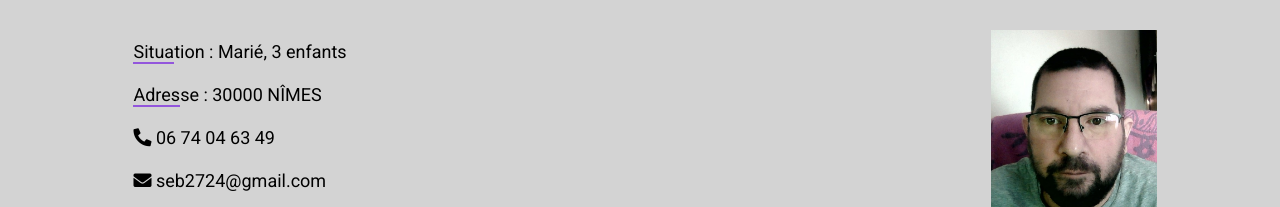
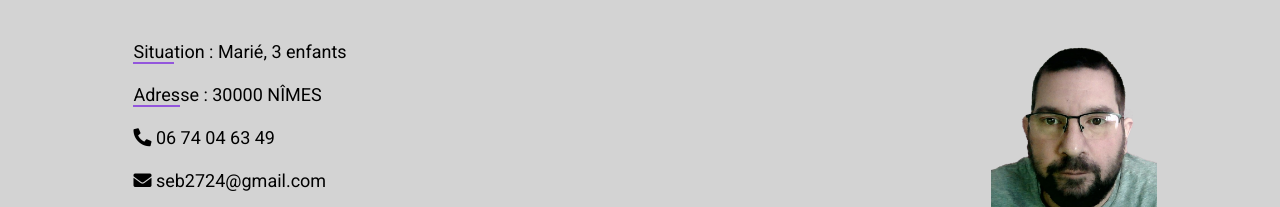
Before and after one commit to SebV30/CV, a website: page index.html in a window 1280 px wide. Shown: the part 188-395 px from the top of the page. Drawn offline with nearby package versions, Linux system fonts and the light colour scheme.

Commit message:
Modif photo identité

```diff
--- a/index.html
+++ b/index.html
@@ -30,11 +30,11 @@
                     <!-- <i class="fas fa-phone-square-alt"></i> -->
                     <p></p><a href="mailto:"><i class="fas fa-envelope"></i> seb2724@gmail.com</a></p>
                     <p></p><a href="https://www.linkedin.com/in/sebastien-vergnaud-a5b914201/" target="_blank"><i
-                            class="fab fa-linkedin"></i>
-                        Mon profil Linkedin</a></p>
+              class="fab fa-linkedin"></i>
+            Mon profil Linkedin</a></p>
                 </div>
                 <div id="photo">
-                    <a href="./public/images/photo-sebastien.jpg" target="_blank"><img src="./public/images/photo-sebastien.jpg" alt="photo CV" class="col-12"></a>
+                    <a href="./public/images/photo-sebastien.png" target="_blank"><img src="./public/images/photo-sebastien.png" alt="photo CV" class="col-12"></a>
                 </div>
             </div>
         </section>
@@ -146,9 +146,11 @@
                         <p class="separation"><span class="italic">2020/2021 :</span></br> RNCP32173 : Développeur Web
                             </br>- Formation OpenClassrooms
                         </p>
-                        <p class="separation"><span class="italic">1998/2000 :</span></br> Niveau B.T.S Charpentes Métalliques </br>- 2 Stages : BARBOT C.M - 21 270 MAXILLY SUR SAÔNE
+                        <p class="separation"><span class="italic">1998/2000 :</span></br> Niveau B.T.S Charpentes Métalliques
+                            </br>- 2 Stages : BARBOT C.M - 21 270 MAXILLY SUR SAÔNE
                         </p>
-                        <p class="separation"><span class="italic">1997/1998 :</span></br> Baccalauréat Option Constructions Métalliques</p>
+                        <p class="separation"><span class="italic">1997/1998 :</span></br> Baccalauréat Option Constructions Métalliques
+                        </p>
                         <p><span class="italic">1993/1994 :</span></br> Brevet des collèges</p>
                     </div>
 
@@ -180,11 +182,11 @@
                         </div>
                         <div class="experience">
                             <p><span class="italic">2004 - 2004
-                                    :</span><br /> ECM (Études Charpentes Métalliques) <br /> 79 190 SAUZE-VAUSSAIS
+                  :</span><br /> ECM (Études Charpentes Métalliques) <br /> 79 190 SAUZE-VAUSSAIS
                                 <br /> - Dessinateur D.A.O - AtomCAD
                             </p>
                             <p><span class="italic">2002 - 2004
-                                    :</span><br /> Constructions Nouvelles CASTERA <br /> 33 350 CASTILLON LA BATAILLE
+                  :</span><br /> Constructions Nouvelles CASTERA <br /> 33 350 CASTILLON LA BATAILLE
                                 <br /> - Dessinateur D.A.O - Prosteel
                             </p>
                             <p><span class="italic">2000 - 2002 :</span><br /> BARBOT C.M <br /> 21 270 MAXILLY SUR SAÔNE
@@ -209,7 +211,7 @@
 
         <footer class="text-center">
             <p>N.B : Vous pouvez consulter le <a href="https://github.com/SebV30/CV.git" target="_blank">repository
-                    GitHub</a> pour le code source de mon CV.
+          GitHub</a> pour le code source de mon CV.
             </p>
         </footer>
     </div>
```
Also changed, not shown: public/images/photo-sebastien.png (added).
